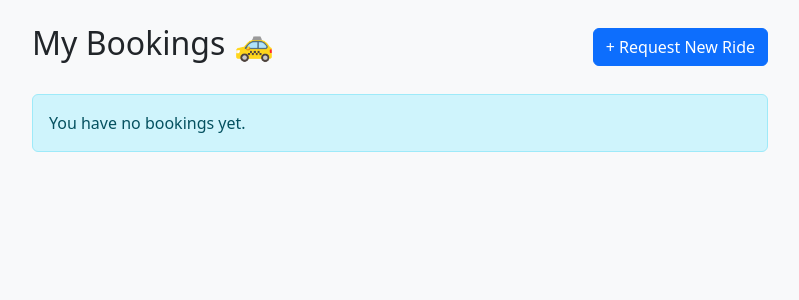
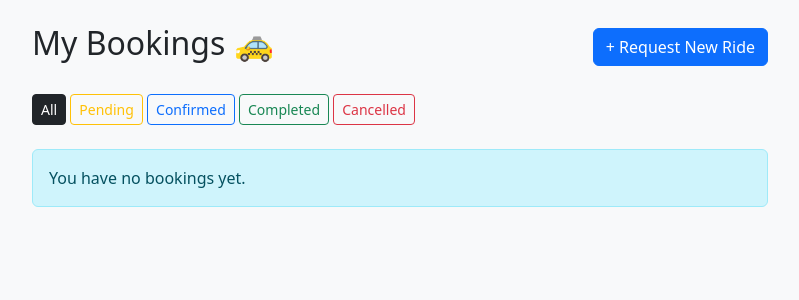
Before and after one commit to johnmiltontoppo567-alt/cabapp, a Django app: template rides/templates/rides/ride_list.html in a window 1280 px wide. Shown: the part 56-356 px from the top of the page, without its empty margins (240-1039 px from the left). Run offline with Django 5.2, Linux system fonts and the light colour scheme; the template is opened without the code that fills it, so the values that code supplies are empty.

Commit message:
Day 17: filter rides by status

```diff
--- a/rides/templates/rides/ride_list.html
+++ b/rides/templates/rides/ride_list.html
@@ -12,7 +12,29 @@
                 + Request New Ride
             </a>
         </div>
-
+        <!-- Filter Buttons -->
+<div class="mb-4">
+    <a href="{% url 'ride_list' %}"
+       class="btn btn-sm {% if not status_filter %}btn-dark{% else %}btn-outline-dark{% endif %}">
+        All
+    </a>
+    <a href="{% url 'ride_list' %}?status=pending"
+       class="btn btn-sm {% if status_filter == 'pending' %}btn-warning{% else %}btn-outline-warning{% endif %}">
+        Pending
+    </a>
+    <a href="{% url 'ride_list' %}?status=confirmed"
+       class="btn btn-sm {% if status_filter == 'confirmed' %}btn-primary{% else %}btn-outline-primary{% endif %}">
+        Confirmed
+    </a>
+    <a href="{% url 'ride_list' %}?status=completed"
+       class="btn btn-sm {% if status_filter == 'completed' %}btn-success{% else %}btn-outline-success{% endif %}">
+        Completed
+    </a>
+    <a href="{% url 'ride_list' %}?status=cancelled"
+       class="btn btn-sm {% if status_filter == 'cancelled' %}btn-danger{% else %}btn-outline-danger{% endif %}">
+        Cancelled
+    </a>
+</div>
         {% for ride in rides %}
             <div class="card mb-3 shadow-sm">
                 <div class="card-body">
```
Also changed, not shown: rides/templates/rides/driver_dashboard.html (+15 -1 lines), rides/views.py (+29 -4 lines).
